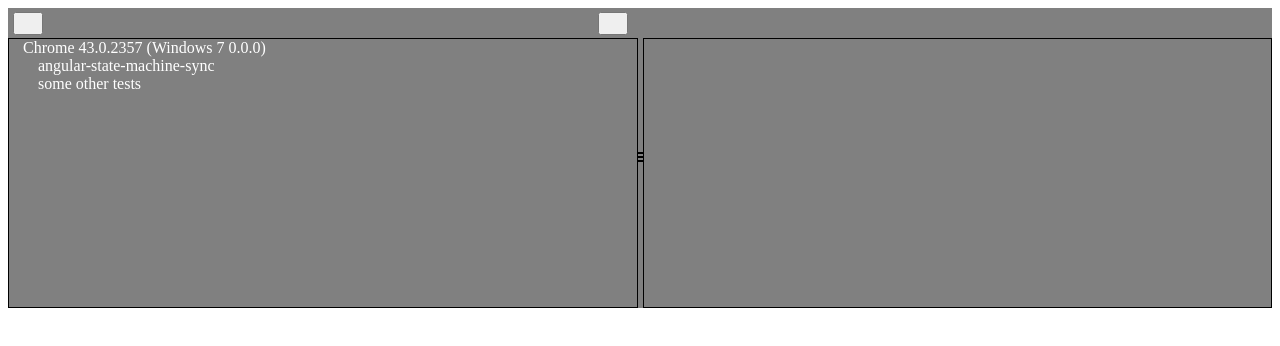
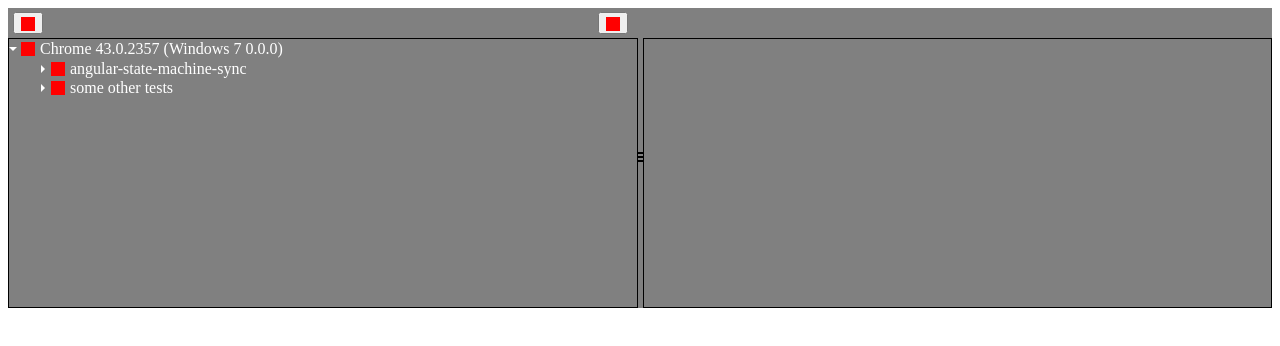
Before and after one commit to schmuli/atom-karma-runner, a website: page research/test.html in a window 1280 px wide. Both pictures are taken after a click on the item "Chrome 43.0.2357 (Windows 7 0.0.0)". Drawn offline with Linux system fonts and the light colour scheme.

Commit message:
More research for UI

```diff
--- a/lib/atom-karma-runner.coffee
+++ b/lib/atom-karma-runner.coffee
@@ -8,7 +8,7 @@ class AtomKarmaRunner
     activate: ->
         @subscriptions = new CompositeDisposable
 
-        commands(@subscriptions)
+        commands @subscriptions
 
     deactivate: ->
         @subscriptions?.dispose()
--- a/research/test.html
+++ b/research/test.html
@@ -78,13 +78,44 @@
             }
 
             .karma-results > .pane > ul ul {
-                margin-left: 15px;
+                margin-left: 30px;
             }
 
-            .karma-results i {
+            .karma-results .icon {
                 display: inline-block;
                 width: 14px;
                 height: 14px;
+                vertical-align: middle;
+                background-color: red;
+            }
+
+            .karma-results .icon + span {
+                margin-left: 5px;
+                vertical-align: middle;
+            }
+
+            .selected > .spec + span {
+                background-color: darkblue;
+            }
+
+            .karma-results > .tree li .tree-node {
+                display: inline-block;
+                width: 0;
+                height: 0;
+                margin-left: 0;
+                margin-right: 4px;
+                vertical-align: middle;
+                border-top: 4px solid;
+                border-left: 4px solid transparent;
+                border-right: 4px solid transparent;
+            }
+
+            .karma-results > .tree li.closed .tree-node {
+                margin-left: 2px;
+                margin-right: 2px;
+                border-left: 4px solid;
+                border-top: 4px solid transparent;
+                border-bottom: 4px solid transparent;
             }
 
         </style>
@@ -200,8 +231,25 @@
 
         </script>
         <script>
+            var SelectionManager = (function() {
+                function SelectionManager() {}
+
+                SelectionManager.prototype.set = function(node) {
+                    if (this.selected) {
+                        this.selected.classList.remove('selected');
+                    }
+
+                    this.selected = node;
+                    this.selected.classList.add('selected');
+                };
+
+                return SelectionManager;
+            }());
+
             var Tree = (function(dom) {
                 var root;
+
+                var selectionManager = new SelectionManager();
 
                 var __extends = function(d, b) {
                     for (var p in b)
@@ -248,7 +296,8 @@
 
                     var listItem = dom.li('closed', [
                         dom.div([
-                            dom.i('icon-' + type),
+                            dom.i('tree-node'),
+                            dom.i('icon ' + type),
                             this.textElement
                         ]),
                         this.element
@@ -323,15 +372,17 @@
 
                 Spec.prototype._createElement = function() {
                     this.element = dom.li([
-                        dom.i('icon-spec'),
-                        this.name
+                        dom.i('icon spec'),
+                        dom.span([
+                            this.name
+                        ])
                     ]);
 
                     dom.on(this.element, {
                         'click': function(e) {
                             e.stopPropagation();
 
-                            e.currentTarget.classList.toggle('selected');
+                            selectionManager.set(e.currentTarget);
                         }
                     });
 
@@ -382,6 +433,11 @@
                             tree.addBrowser(browser, info.specs);
                         },
                         timeout: 0
+                    }, {
+                        action: function() {
+
+                        },
+                        timeout: 1000
                     }]);
                 }
 
```
